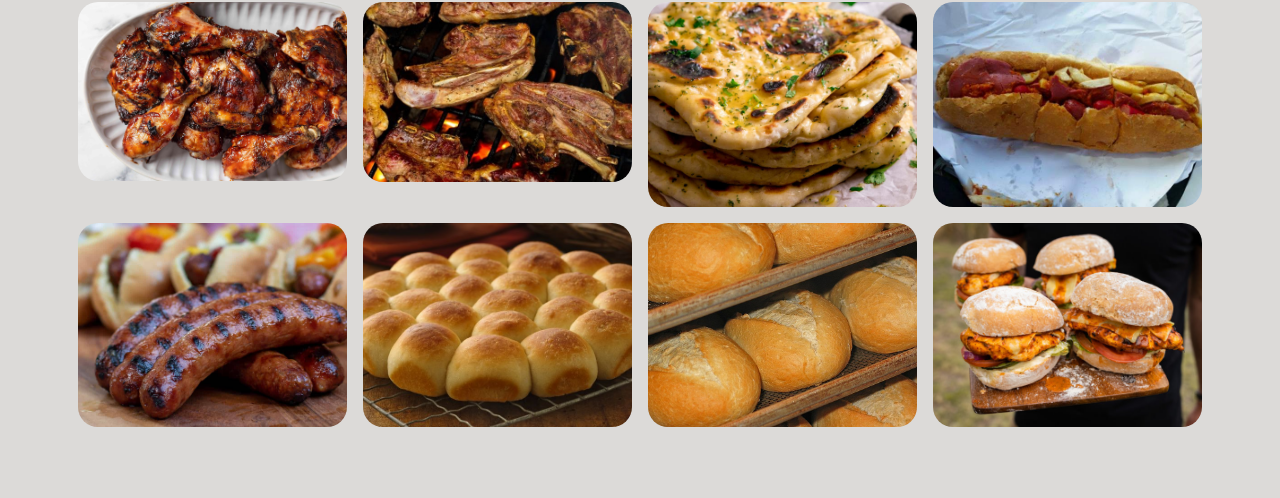
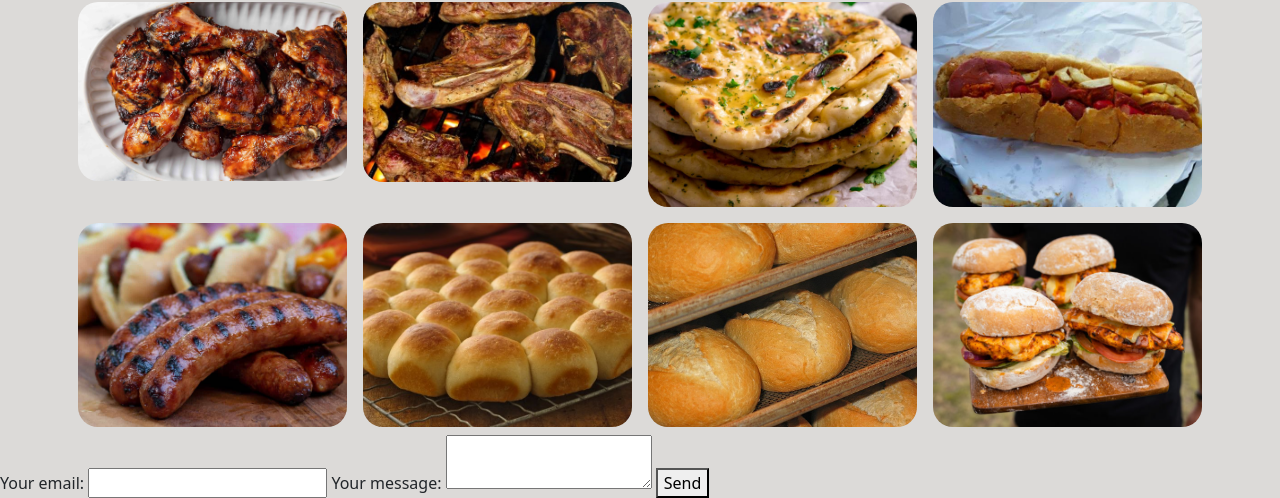
Before and after one commit to GarlicBuns19/Restaurant, a plain HTML site: page index.html in a window 1280 px wide. Shown: the part 425-923 px from the top of the page. Before the commit the page ends 860 px from the top, so only its background shows below. Drawn offline with nearby package versions, Linux system fonts and the light colour scheme.

Commit message:
added form but needs css,buttons,and scale.

```diff
--- a/index.html
+++ b/index.html
@@ -139,6 +139,21 @@
         </div>
     </section>
     <section id="Order">
+        <form
+            action="https://formspree.io/f/mqknnoog"
+            method="POST"
+        >
+        <label>
+            Your email:
+                <input type="email" name="email">
+        </label>
+        <label>
+            Your message:
+                <textarea name="message"></textarea>
+            </label>
+            <!-- your other form fields go here -->
+            <button type="submit">Send</button>
+        </form>
     </section>
     <section id="Contact">
     </section>
```
